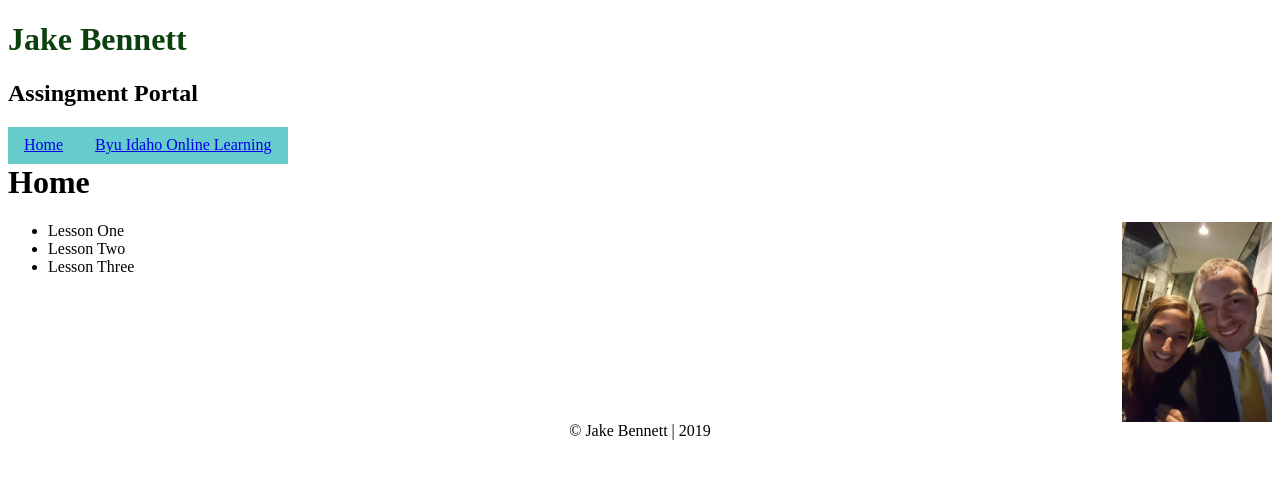
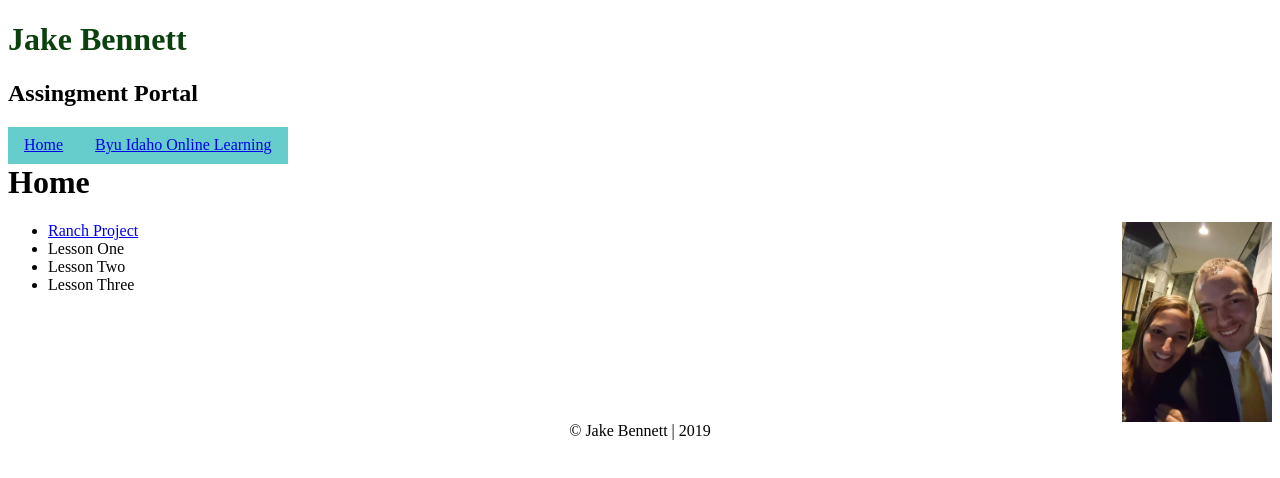
Before and after one commit to bennettjakeb/bennettjakeb.github.io, a plain HTML site: page index.html in a window 1280 px wide. Drawn offline with Linux system fonts and the light colour scheme.

Commit message:
added ranch to the portal page

```diff
--- a/index.html
+++ b/index.html
@@ -24,6 +24,7 @@
 <img src="images/rye_and_I.jpg" alt="My wife and I smiling after going to the chicago temple together">
 
 <ul>
+  <li><a href="ranch">Ranch Project</a></li>
   <li>Lesson One</li>
   <li>Lesson Two</li>
   <li>Lesson Three</li>
```
